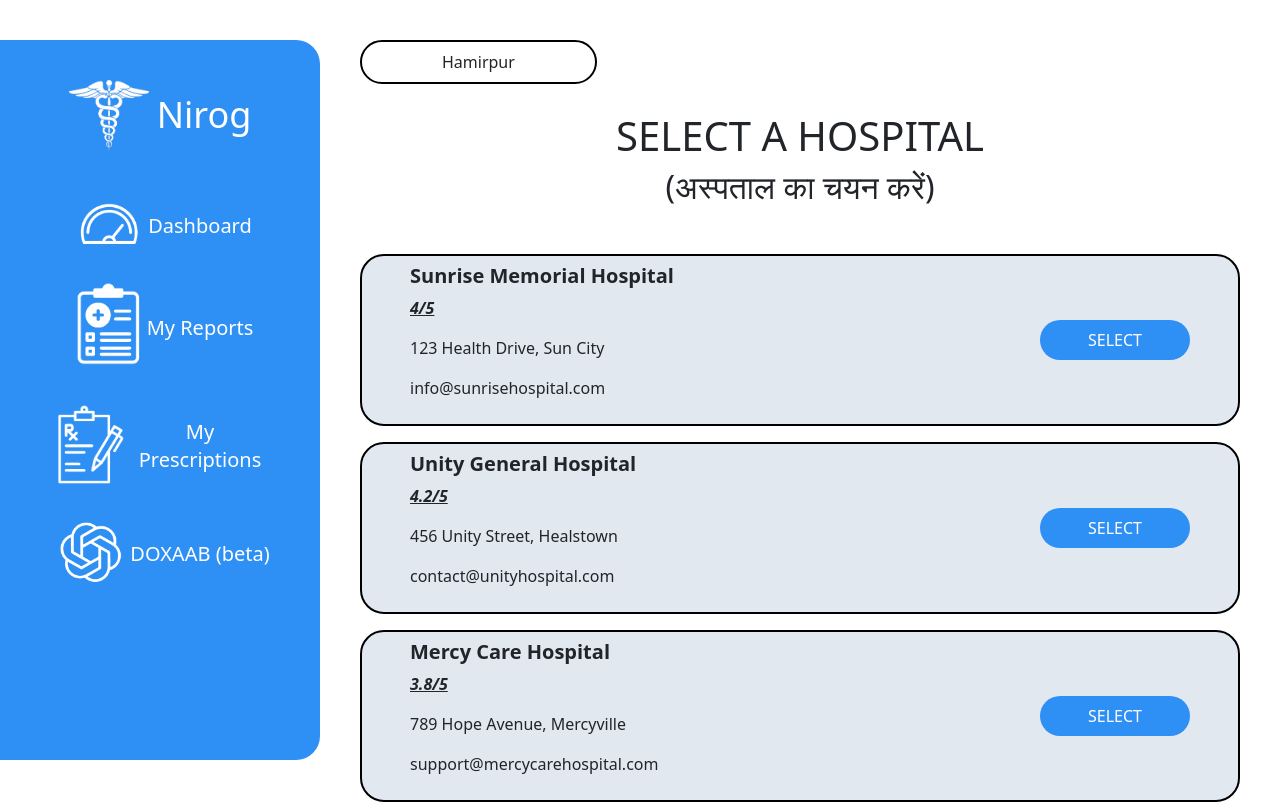
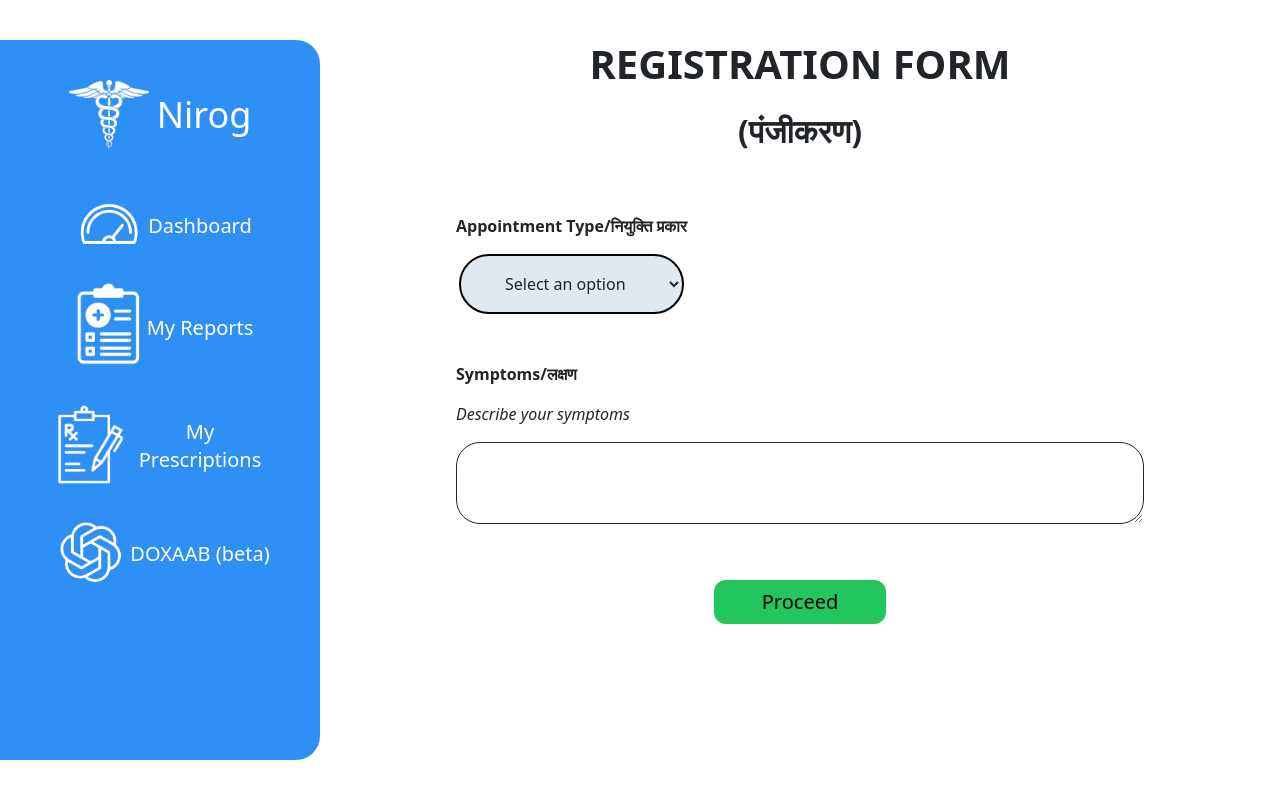
Before and after one commit to adityaS-123/the_Trailblazers, a React (Create React App) app in the folder front-end/: page /mydashboard in a window 1280 px wide. Shown: the top 804 px of the page. Built offline with nearby package versions, Linux system fonts and the light colour scheme; the HTML template or start-up script is replaced by a standard one.

Commit message:
completed pages

```diff
--- a/front-end/src/components/dashboard/components/RegistrationForm.jsx
+++ b/front-end/src/components/dashboard/components/RegistrationForm.jsx
@@ -1,9 +1,63 @@
-import React from 'react'
+import React, {useState} from 'react'
 
 const RegistrationForm = () => {
+  const options = [
+    { "label": "ENT", "value": "ENT" },
+    { "label": "Ortho", "value": "Ortho" },
+    { "label": "Neuro", "value": "Neuro" },
+    { "label": "Pediatrics", "value": "Pediatrics" },
+    { "label": "Cardio", "value": "Cardio" },
+    { "label": "Pulmonary", "value": "Pulmonary" },
+    { "label": "Dental", "value": "Dental" },
+    { "label": "Gynecology", "value": "Gynecology" },
+    { "label": "Dermatology", "value": "Dermatology" },
+    { "label": "Psychiatry", "value": "Psychiatry" }
+  ]
+
+  const [selectedOption, setSelectedOption] = useState('');
+
+  const handleSelect = (value) => {
+    setSelectedOption(value)
+  }
+
   return (
-    <div>
-      RegistrationForm
+    <div className="flex flex-col gap-3 mt-10">
+      <h1 className="font-bold">
+        REGISTRATION FORM
+      </h1>
+      <h2 className="font-bold">
+        (पंजीकरण)
+      </h2>
+      <div className="self-start flex flex-col p-10 w-4/5 m-auto">
+        <div className="dropdown self-start">
+        <p className="font-bold">Appointment Type/नियुक्ति प्रकार</p>
+          <select
+            value={selectedOption}
+            onChange={(e) => handleSelect(e.target.value)}
+            className="px-10 py-3 rounded-full bg-slate-200 border-2 border-black"
+          >
+            <option value="">Select an option</option>
+            {options.map((option, index) => (
+              <option key={index} value={option.value}>
+                {option.label}
+              </option>
+            ))}
+          </select>
+        </div>
+
+        <div className="self-start w-full text-left mt-5">
+
+          <p className="font-bold">Symptoms/लक्षण</p>
+          <div className="flex flex-col gap-3 w-full">
+            <label className="italic font-medium">Describe your symptoms</label>
+            <textarea className="border-1 border-slate-800 rounded-3xl p-3" width={300} height={200}></textarea>
+          </div>
+
+        </div>
+      </div>
+      <button className=" bg-green-500 text-black font-medium text-xl self-center px-5 py-2 rounded-xl">
+        Proceed
+      </button>
     </div>
   )
 }
--- a/front-end/src/components/dashboard/page.jsx
+++ b/front-end/src/components/dashboard/page.jsx
@@ -8,7 +8,7 @@ import Doxaab from './components/Doxaab'
 import RegistrationForm from './components/RegistrationForm'
 
 const Page = () => {
-  const [currentViewingMode, setCurrentViewingMode] = useState('hospitalSelect')
+  const [currentViewingMode, setCurrentViewingMode] = useState('registration')
 
 
 
```
